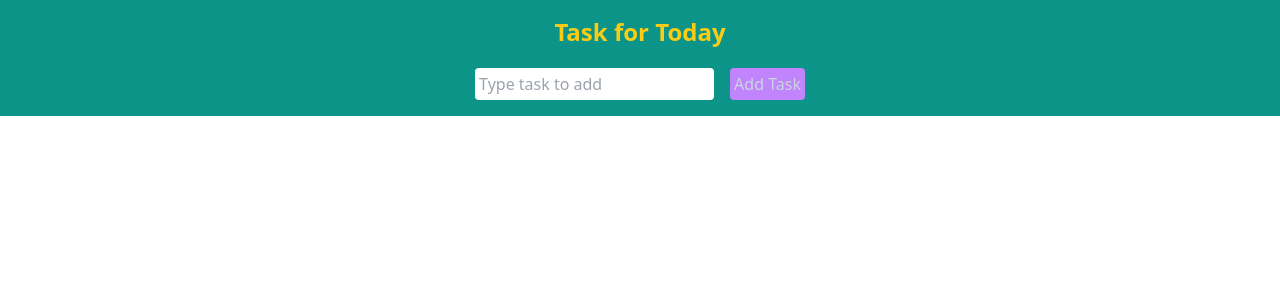
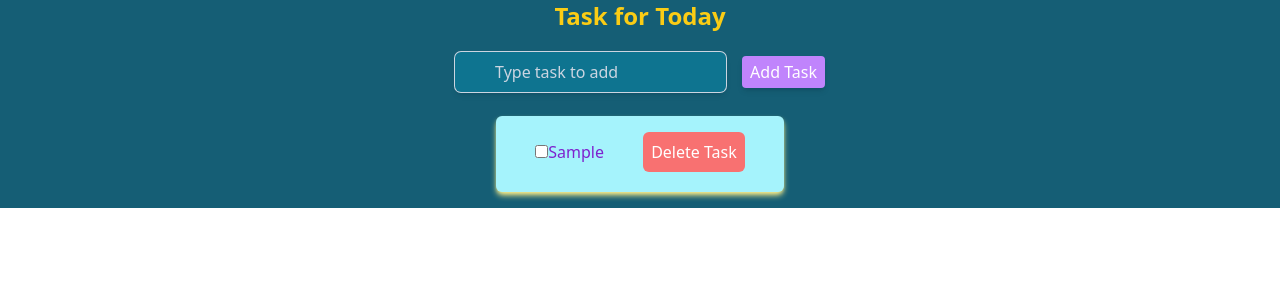
Before and after one commit to hpuentej/firebase-auth-proyect-fazt, a React (Create React App) app: page /task in a window 1280 px wide. Both pictures are taken after typing "Sample" into the empty fields and a click on the button "Add Task". Shown: the top 300 px of the page. Built offline with nearby package versions, Linux system fonts and the light colour scheme.

Commit message:
create, read, delete, falta update

```diff
--- a/src/App.js
+++ b/src/App.js
@@ -4,18 +4,25 @@ import { Register } from "./components/Register";
 import { Login } from "./components/Login";
 import { Home } from "./components/Home";
 import { Dios, ShowInfo } from "./components/SecretMsg";
-import { ToDo } from "./components/ToDo";
-
+import { ToDo } from "./tasks/main";
 
 function App() {
   return (
-    <div className="bg-teal-600 text-white text-center py-4">
+    <div className="container bg-cyan-800 text-white text-center overflow-hidden mx-auto">
       <Routes>
         <Route path="/" element={<Home />} />
         <Route path="/login" element={<Login />} />
         <Route path="/register" element={<Register />} />
-        <Route path="/creacion" element={<><Dios/><ShowInfo/></>} />
-        <Route path="/task" element={<ToDo/>}/>
+        <Route
+          path="/creacion"
+          element={
+            <>
+              <Dios />
+              <ShowInfo />
+            </>
+          }
+        />
+        <Route path="/task" element={<ToDo />} />
       </Routes>
     </div>
   );
--- a/src/components/ToDo.js
+++ /dev/null
@@ -1,37 +0,0 @@
-import { useState } from "react";
-
-
-
-
-export function ToDo() {
-  const [task, setTask] = useState("");
-
-  const handleSubmit = (e) => {
-    e.preventDefault();
-    localStorage.setItem('tarea', task);
-    alert(task)
-    setTask('');
-  }
-
-  return (
-    <>
-      <h1 className="text-2xl font-bold text-yellow-400 mb-5">
-        Task for Today
-      </h1>
-      <form onSubmit={handleSubmit}>
-        <input
-          type="text"
-          value={task}
-          placeholder="Type task to add"
-          className="mr-4 p-1 rounded text-black"
-          onChange={(e) => setTask(e.target.value)}
-        />
-        <button
-          className="text-slate-300 bg-purple-400 p-1 rounded"
-        >
-          Add Task
-        </button>
-      </form>
-    </>
-  );
-}
--- a/src/index.js
+++ b/src/index.js
@@ -7,11 +7,11 @@ import reportWebVitals from './reportWebVitals';
 
 const root = ReactDOM.createRoot(document.getElementById('root'));
 root.render(
-  <React.StrictMode>
+  //<React.StrictMode>
     <BrowserRouter>
       <App />
     </BrowserRouter>
-  </React.StrictMode>
+  //</React.StrictMode>
 );
 
 // If you want to start measuring performance in your app, pass a function
--- /dev/null
+++ b/src/tasks/basicCss.js
@@ -0,0 +1,15 @@
+import { Link } from "react-router-dom";
+
+export const Margenes = () => {
+  return (
+    <>
+      <div className="flex bg-cyan-100 text-black h-96 flex-col">
+        <p className="self-start">Hans Puente</p>
+        <div className="bg-amber-200 p-4 m-2">Box-1</div>
+        <div className="bg-amber-400 p-4 m-2 self-center flex-grow">Box-2</div>
+        <div className="bg-amber-600 p-4 m-2 self-end flex-grow">Box-3</div>
+        <Link to="#" className="self-start">Peru al mundial</Link>
+      </div>
+    </>
+  );
+};
--- /dev/null
+++ b/src/tasks/main.js
@@ -0,0 +1,64 @@
+import { useEffect, useState } from "react";
+import { TaskCreator } from "./taskCreator";
+// import { Margenes } from "./basicCss";
+import { TaskList } from "./taskList";
+
+export function ToDo() {
+  // const defaultTasks = [
+  //   { name: "Task 1", done: false, id: 1 },
+  //   { name: "Task 2", done: false, id: 2 },
+  //   { name: "Task 3", done: false, id: 3 },
+  // ];
+
+  const [taskItems, SetTaskItems] = useState([]);
+
+  // Create a new task
+  function createNewTask(newTask) {
+    const defaultTasks = [
+      ...taskItems,
+      { name: newTask, done: false, id: Date.now() },
+    ];
+
+    SetTaskItems(defaultTasks);
+  }
+
+  useEffect(() => {
+    let data = localStorage.getItem("tareas");
+    if (data) SetTaskItems(JSON.parse(data));
+  }, []);
+
+  useEffect(() => {
+    localStorage.setItem("tareas", JSON.stringify(taskItems));
+  }, [taskItems]);
+
+  // Delete a task
+  function deleteTask(task){
+    const newTasks = taskItems.filter((item) => item.id !== task.id);
+    SetTaskItems(newTasks);
+  };
+
+  // Toggle a task
+
+  // function toggleTask(task){
+  //   const toggle = taskItems.map(item => {
+  //     const newTaskStatus = {...task, done: !item.done}
+  //   return (newTaskStatus)
+  //   })
+  //   SetTaskItems(toggle)
+  // }
+
+  return (
+    <>
+      {/* <Margenes /> */}
+      <div className="flex flex-col">
+        <h1 className="text-2xl font-bold text-yellow-400 mb-5">
+          Task for Today
+        </h1>
+        <TaskCreator createNewTask={createNewTask} />
+        <TaskList taskItems={taskItems} deleteTask={deleteTask} />
+      </div>
+    </>
+  );
+}
+
+// toggleTask={toggleTask}
--- /dev/null
+++ b/src/tasks/taskCreator.js
@@ -0,0 +1,39 @@
+import { useState } from "react";
+
+export function TaskCreator({ createNewTask }) {
+  const [task, setTask] = useState("");
+
+  const handleSubmit = (e) => {
+    e.preventDefault();
+    if(task.trim() === "") return;
+    createNewTask(task);
+    setTask("");
+  };
+
+  return (
+    <>
+      <form onSubmit={handleSubmit} className="mb-4">
+        <input
+          type="text"
+          value={task}
+          placeholder="Type task to add"
+          className="mr-4 py-2 pl-10 rounded-md text-slate-300 shadow-md placeholder-slate-300 text-medium ring-1 ring-slate-300
+          focus:ring-2 focus:ring-emerald-500 focus:outline-none
+          bg-cyan-700
+          focus:bg-transparent
+          "
+          onChange={(e) => setTask(e.target.value)}
+        />
+        <button
+          className="text-white bg-purple-400 py-1 px-2 rounded
+                           mb-3 shadow-md
+                           hover:bg-purple-300
+                           hover:text-purple-900
+                           "
+        >
+          Add Task
+        </button>
+      </form>
+    </>
+  );
+}
--- /dev/null
+++ b/src/tasks/taskDelete.js
@@ -0,0 +1,17 @@
+export function TaskDelete({ task, deleteTask }) {
+  const handleDelete = () => {
+    deleteTask(task)
+  }
+
+  return (
+    <>
+      <button
+        onClick={handleDelete}
+        className="bg-red-400 hover:bg-red-500 p-2
+                                                rounded-md text-white"
+      >
+        Delete Task
+      </button>
+    </>
+  );
+}
--- /dev/null
+++ b/src/tasks/taskList.js
@@ -0,0 +1,40 @@
+import { TaskDelete } from "./taskDelete";
+
+export function TaskList({ taskItems, deleteTask}) {
+  // const handleToggle = (task) => {
+  //   toggleTask(task)
+  // }
+
+  return (
+    <>
+      <ul
+        className="flex flex-col self-center bg-cyan-200 w-72
+                   rounded-md outline-none shadow-md hover:outline-amber-300
+                   hover:outline-1 hover:outline-offset-0
+                   justify-evenly mb-4 text-purple-700 shadow-yellow-200
+                   pt-1 pb-2
+                  "
+      >
+        {taskItems.map((task) => {
+          return (
+            <div key={task.id} className="flex justify-evenly my-3">
+              <div className="my-auto">
+                <input type="checkbox" defaultChecked={false}/>
+                <span>{task.name}</span>
+              </div>
+              <TaskDelete
+                task={task}
+                taskItems={taskItems}
+                deleteTask={deleteTask}
+              />
+            </div>
+          );
+        })}
+      </ul>
+    </>
+  );
+}
+
+// onChange={(task) => handleToggle}
+
+// checked={task.done}
```
Also changed, not shown: src/tasks/taskUpDate.js (added, +7 -0 lines).
